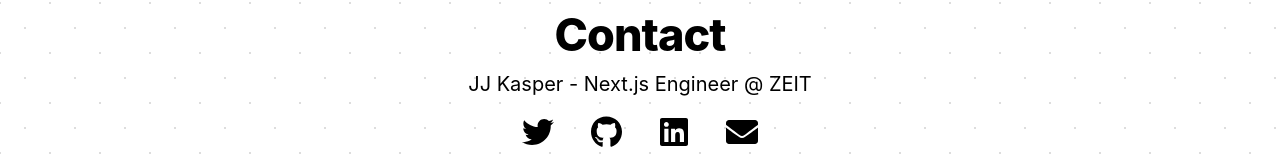
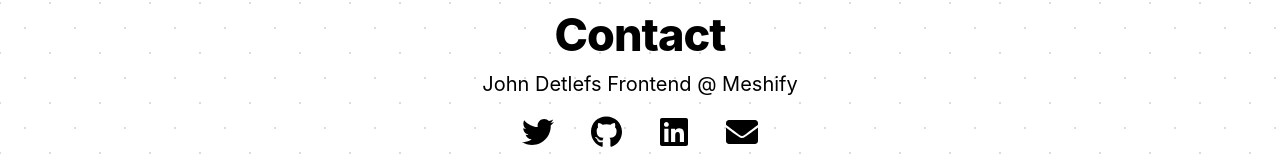
Before and after one commit to jdetle/jd-site, a Next.js app: page /contact in a window 1280 px wide. Shown: the part 297-459 px from the top of the page. Built offline with nearby package versions, Linux system fonts and the light colour scheme.

Commit message:
Save initial work.

```diff
--- a/src/pages/contact.tsx
+++ b/src/pages/contact.tsx
@@ -1,36 +1,36 @@
-import Header from '../components/header'
-import ExtLink from '../components/ext-link'
+import Header from "../components/header";
+import ExtLink from "../components/ext-link";
 
-import sharedStyles from '../styles/shared.module.css'
-import contactStyles from '../styles/contact.module.css'
+import sharedStyles from "../styles/shared.module.css";
+import contactStyles from "../styles/contact.module.css";
 
-import GitHub from '../components/svgs/github'
-import Twitter from '../components/svgs/twitter'
-import Envelope from '../components/svgs/envelope'
-import LinkedIn from '../components/svgs/linkedin'
+import GitHub from "../components/svgs/github";
+import Twitter from "../components/svgs/twitter";
+import Envelope from "../components/svgs/envelope";
+import LinkedIn from "../components/svgs/linkedin";
 
 const contacts = [
   {
     Comp: Twitter,
-    alt: 'twitter icon',
-    link: 'https://twitter.com/_ijjk',
+    alt: "twitter icon",
+    link: "https://twitter.com/jdetle"
   },
   {
     Comp: GitHub,
-    alt: 'github icon',
-    link: 'https://github.com/ijjk',
+    alt: "github icon",
+    link: "https://github.com/kjdetle"
   },
   {
     Comp: LinkedIn,
-    alt: 'linkedin icon',
-    link: 'https://www.linkedin.com/in/jj-kasper-0b5392166/',
+    alt: "linkedin icon",
+    link: "https://www.linkedin.com/in/jdetle"
   },
   {
     Comp: Envelope,
-    alt: 'envelope icon',
-    link: 'mailto:jj@jjsweb.site?subject=Notion Blog',
-  },
-]
+    alt: "envelope icon",
+    link: "mailto:jdetle@gmail.com"
+  }
+];
 
 export default () => (
   <>
@@ -43,8 +43,8 @@
       <h1 style={{ marginTop: 0 }}>Contact</h1>
 
       <div className={contactStyles.name}>
-        JJ Kasper - Next.js Engineer @{' '}
-        <ExtLink href="https://zeit.co">ZEIT</ExtLink>
+        John Detlefs Frontend @{" "}
+        <ExtLink href="https://meshify.com">Meshify</ExtLink>
       </div>
 
       <div className={contactStyles.links}>
@@ -53,9 +53,9 @@
             <ExtLink key={link} href={link} aria-label={alt}>
               <Comp height={32} />
             </ExtLink>
-          )
+          );
         })}
       </div>
     </div>
   </>
-)
+);
```
